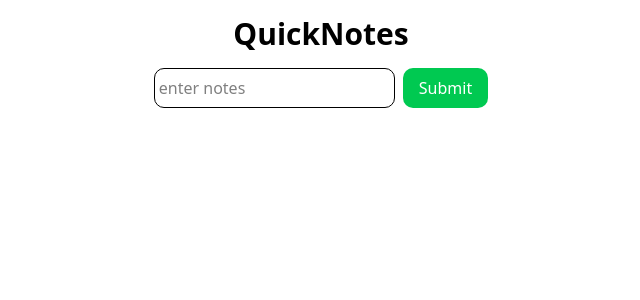
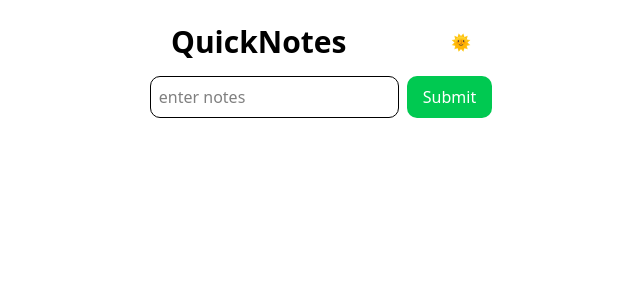
Before and after one commit to MaverickSeneris/quicknotes, a React (Vite) app: page / in a window 1280 px wide. Shown: the top 300 px of the page, without its empty margins (319-959 px from the left). Built offline with nearby package versions, Linux system fonts and the light colour scheme.

Commit message:
feat: dark mode

```diff
--- a/package.json
+++ b/package.json
@@ -11,6 +11,7 @@
   },
   "dependencies": {
     "@tailwindcss/vite": "^4.1.3",
+    "lucide-react": "^0.488.0",
     "react": "^19.0.0",
     "react-dom": "^19.0.0",
     "remix": "^2.16.5",
--- a/src/App.jsx
+++ b/src/App.jsx
@@ -6,6 +6,14 @@ function App() {
   const [notes, setNotes] = useState(
     JSON.parse(localStorage.getItem("storedNotes")) || []
   );
+
+  const [isDark, setIsDark] = useState(
+    JSON.parse(localStorage.getItem("theme")) || false
+  );
+
+  useEffect(() => {
+    localStorage.setItem("theme", JSON.stringify(isDark));
+  }, [isDark]);
 
   useEffect(() => {
     localStorage.setItem("storedNotes", JSON.stringify(notes));
@@ -45,15 +53,35 @@ function App() {
     );
   }
 
+  function toggleTheme() {
+    setIsDark((prev) => !prev);
+  }
+
   console.log(notes);
 
   return (
-    <div className="m-4 flex flex-col justify-center items-center">
-      <h1 className="mb-4 font-bold text-3xl">QuickNotes</h1>
+    <div
+      className={`h-100 ${
+        isDark && "bg-gray-950"
+      } flex flex-col items-center pt-6`}
+    >
+      <div className="w-75 mb-4 flex content-between items-center">
+        <h1 className={`${isDark && "text-white"} font-bold text-3xl`}>
+          QuickNotes
+        </h1>
+        <div className="ml-auto" onClick={toggleTheme}>
+          {isDark ? " 🌜 " : "  🌞"}
+        </div>
+      </div>
       <div className="flex flex-col gap-2">
-        <FormInput notes={notes} addNewNote={addNewNote} />
+        <FormInput
+          notes={notes}
+          isDark={isDark}
+          addNewNote={addNewNote}
+        />
         <NoteList
           notes={notes}
+          isDark={isDark}
           deleteNote={deleteNote}
           toggleNote={toggleNote}
           toggleEdit={toggleEdit}
--- a/src/components/formInput.jsx
+++ b/src/components/formInput.jsx
@@ -1,7 +1,7 @@
 import { useState } from "react";
 import generateId from "../utils/generateId";
 
-function FormInput({ addNewNote }) {
+function FormInput({isDark, addNewNote }) {
   const [title, setTitle] = useState("");
 
   function handleSubmit(e) {
@@ -20,7 +20,8 @@ function FormInput({ addNewNote }) {
     <div>
       <form className="flex gap-2" onSubmit={handleSubmit}>
         <input
-          className="border p-1 rounded-[10px] transition duration-200 ease-in-out hover:border-blue-500 "
+          className={`border border-black ${isDark && "border-white"} ${isDark && "placeholder-gray-400"}
+          p-2 rounded-[10px] transition duration-200 ease-in-out hover:border-blue-500`}
           type="text"
           placeholder="enter notes"
           value={title}
--- a/src/components/noteList.jsx
+++ b/src/components/noteList.jsx
@@ -1,6 +1,6 @@
 import { useState } from "react";
 
-function NoteList({ notes, deleteNote, toggleNote, toggleEdit, updateNote }) {
+function NoteList({ notes, isDark, deleteNote, toggleNote, toggleEdit, updateNote }) {
   const [newTitle, setNewTitle] = useState("")
 
   function handleSubmit(e) {
@@ -17,7 +17,7 @@ function NoteList({ notes, deleteNote, toggleNote, toggleEdit, updateNote }) {
         {notes.map((note, index) => {
           return (
             <div
-              className="group flex items-center px-2 py-2 border-[1px] my-1 rounded-[10px] transition duration-100 ease-in-out hover:border-blue-500 hover:border-[3px]"
+              className={`${isDark && "border-white"} ${isDark && "text-white"} group flex items-center px-2 py-2 border-[1px] my-1 rounded-[10px] transition duration-100 ease-in-out hover:border-blue-500 hover:border-[3px]`}
               key={index}
             >
               {note.isEditing ? (
```
Also changed, not shown: 1 other file (tests, documents, lock files or other folders).
